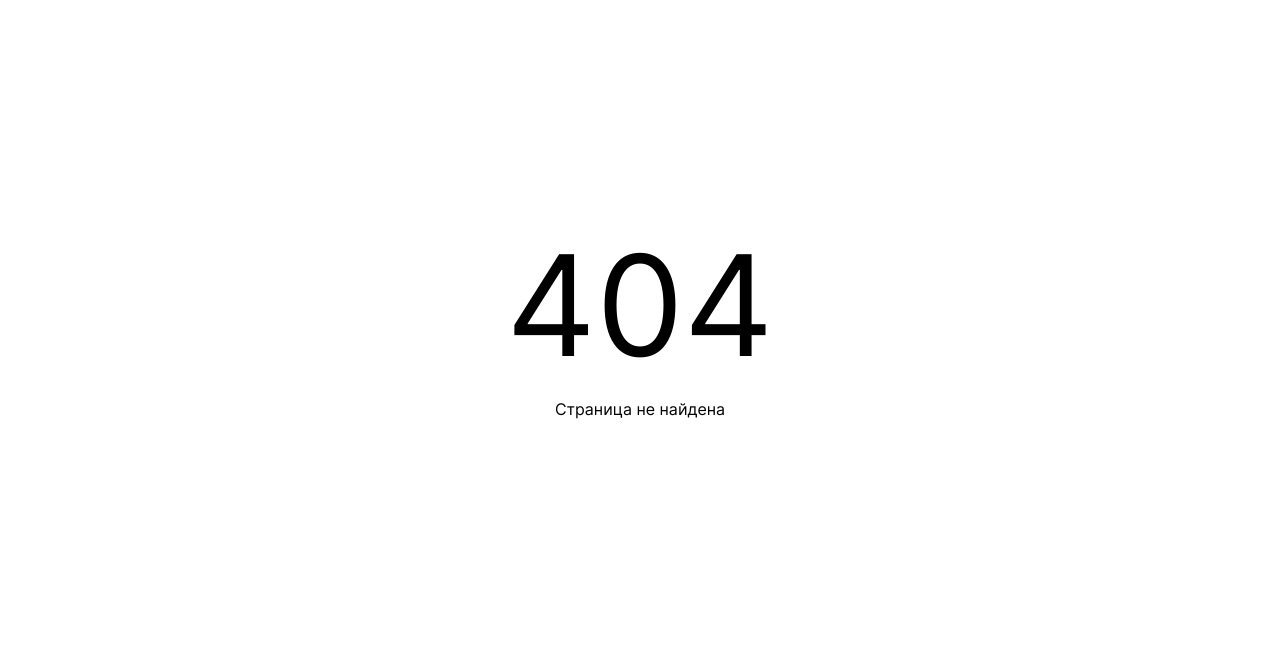
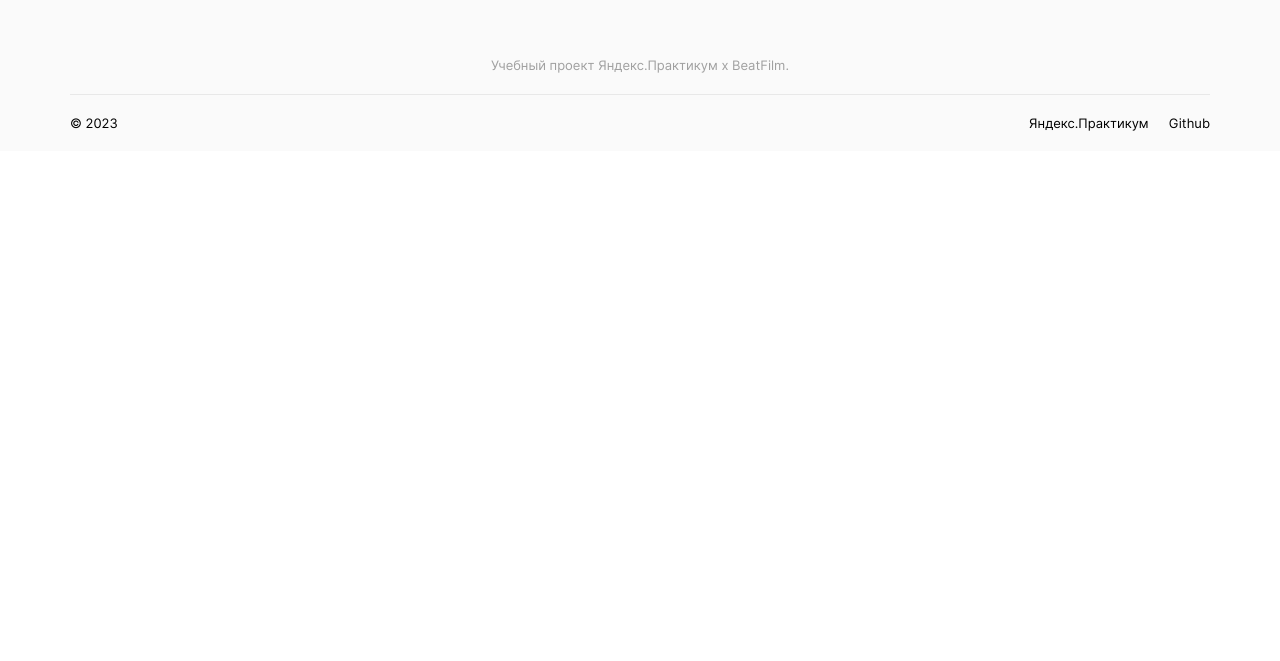
Before and after one commit to ladykot/movies-explorer-frontend, a React (Create React App) app in the folder src/: page / in a window 1280 px wide. Shown: the part 2919-3580 px from the top of the page. After the commit the page ends 3070 px from the top, so only its background shows below. Built offline with nearby package versions, Linux system fonts and the light colour scheme; the HTML template or start-up script is replaced by a standard one.

Commit message:
fix: remove 404 from "/"

```diff
--- a/src/components/App/App.js
+++ b/src/components/App/App.js
@@ -232,9 +232,11 @@ function App() {
                 handleLogout={handleLogout}
               />
 
-              <Route path="*">
-                <PageNotFound />
-              </Route>
+              {location.pathname !== '/' && ( // Добавлено условие рендеринга
+                <Route path="*">
+                  <PageNotFound />
+                </Route>
+              )}
             </Switch>
 
             <Route exact path={['/', '/movies', '/saved-movies']}>
```
